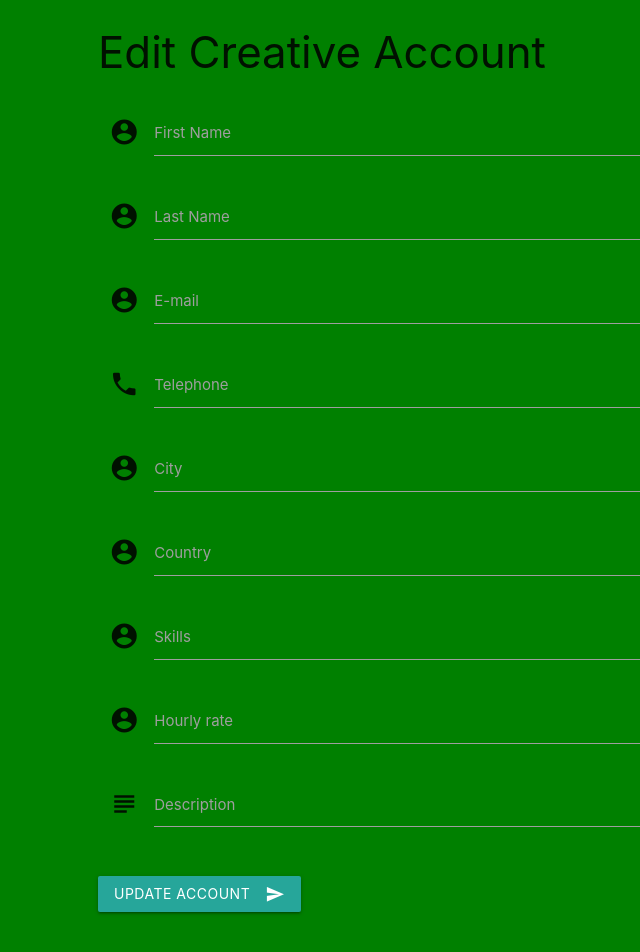
After one commit to Code-Institute-Submissions/robinwesterback-creative-hub, a Flask app: template templates/editCreative.html in a window 1280 px wide. The commit adds this page. Shown: the whole page, without its empty margins (94-734 px from the left). Run offline with Flask 2, Linux system fonts and the light colour scheme; the template is opened without the code that fills it, so the values that code supplies are empty; some libraries are stand-ins or nearby versions.

Commit message:
Add container to the block content. Make it possible to edit and update an account.

```diff
--- a/app.py
+++ b/app.py
@@ -34,6 +34,28 @@
     creatives.insert_one(request.form.to_dict())
     return redirect(url_for('get_creatives'))
 
+@app.route('/edit_creative/<creative_id>')
+def edit_creative(creative_id):
+    the_creative = mongo.db.creatives.find_one({"_id": ObjectId(creative_id)})
+    return render_template('editCreative.html', creative=the_creative)
+
+@app.route('/update_creative/<creative_id>', methods=["POST"])
+def update_creative(creative_id):
+    creatives = mongo.db.creatives
+    creatives.update( {'_id': ObjectId(creative_id)},
+    {
+        'first_name': request.form.get('first_name'),
+        'last_name': request.form.get('last_name'),
+        'email': request.form.get('email'),
+        'phone': request.form.get('phone'),
+        'city': request.form.get('city'),
+        'country': request.form.get('country'),
+        'skills': request.form.get('skills'),
+        'hourly_rate': request.form.get('hourly_rate'),
+        'description': request.form.get('description')
+    })
+    return redirect(url_for('get_creatives'))
+
 
 if __name__ == '__main__':
     app.run(host=os.environ.get('IP'),
--- a/templates/base.html
+++ b/templates/base.html
@@ -11,11 +11,17 @@
       rel="stylesheet"
       href="https://cdnjs.cloudflare.com/ajax/libs/materialize/1.0.0/css/materialize.min.css"
     />
-    <link rel="stylesheet" href="{{url_for('static', filename='css/style.css')}}" type="text/css" />
+    <link
+      rel="stylesheet"
+      href="{{url_for('static', filename='css/style.css')}}"
+      type="text/css"
+    />
     <title>Document</title>
   </head>
   <body>
-    {% block content %} {% endblock %}
+    <div class="container">
+      {% block content %} {% endblock %}
+    </div>
     <script
       src="https://cdnjs.cloudflare.com/ajax/libs/jquery/3.5.1/jquery.min.js"
       integrity="sha512-bLT0Qm9VnAYZDflyKcBaQ2gg0hSYNQrJ8RilYldYQ1FxQYoCLtUjuuRuZo+fjqhx/qtq/1itJ0C2ejDxltZVFg=="
--- /dev/null
+++ b/templates/editCreative.html
@@ -0,0 +1,116 @@
+{% extends 'base.html' %} {% block content %}
+
+<h3>Edit Creative Account</h3>
+<div class="row">
+  <form action="{{ url_for('update_creative', creative_id=creative._id) }}" method="POST" class="col s12">
+    <div class="row">
+      <div class="input-field col s12">
+        <i class="material-icons prefix">account_circle</i>
+        <input
+          id="first_name"
+          name="first_name"
+          type="text"
+          class="validate"
+          value="{{creative.first_name}}"
+        />
+        <label for="first_name">First Name</label>
+      </div>
+      <div class="input-field col s12">
+        <i class="material-icons prefix">account_circle</i>
+        <input
+          id="last_name"
+          name="last_name"
+          type="text"
+          class="validate"
+          value="{{creative.last_name}}"
+        />
+        <label for="last_name">Last Name</label>
+      </div>
+      <div class="input-field col s12">
+        <i class="material-icons prefix">account_circle</i>
+        <input
+          id="email"
+          name="email"
+          type="email"
+          class="validate"
+          value="{{creative.email}}"
+        />
+        <label for="email">E-mail</label>
+      </div>
+      <div class="input-field col s12">
+        <i class="material-icons prefix">phone</i>
+        <input
+          id="phone"
+          name="phone"
+          type="tel"
+          class="validate"
+          value="{{creative.phone}}"
+        />
+        <label for="phone">Telephone</label>
+      </div>
+      <div class="input-field col s12">
+        <i class="material-icons prefix">account_circle</i>
+        <input
+          id="city"
+          name="city"
+          type="text"
+          class="validate"
+          value="{{creative.city}}"
+        />
+        <label for="city">City</label>
+      </div>
+      <div class="input-field col s12">
+        <i class="material-icons prefix">account_circle</i>
+        <input
+          id="country"
+          name="country"
+          type="text"
+          class="validate"
+          value="{{creative.country}}"
+        />
+        <label for="country">Country</label>
+      </div>
+      <div class="input-field col s12">
+        <i class="material-icons prefix">account_circle</i>
+        <input
+          id="skills"
+          name="skills"
+          type="text"
+          class="validate"
+          value="{{creative.skills}}"
+        />
+        <label for="skills">Skills</label>
+      </div>
+      <div class="input-field col s12">
+        <i class="material-icons prefix">account_circle</i>
+        <input
+          id="hourly_rate"
+          name="hourly_rate"
+          type="text"
+          class="validate"
+          value="{{creative.hourly_rate}}"
+        />
+        <label for="hourly_rate">Hourly rate</label>
+      </div>
+      <div class="input-field col s12">
+        <i class="material-icons prefix">subject</i>
+        <textarea
+          id="description"
+          name="description"
+          class="materialize-textarea"
+        >
+{{creative.description}}</textarea
+        >
+        <label for="description">Description</label>
+      </div>
+    </div>
+    <div class="row">
+      <button class="btn waves-effect waves-light" type="submit" name="action">
+        Update Account
+        <i class="material-icons right">send</i>
+      </button>
+    </div>
+  </form>
+</div>
+
+{% endblock %}
```
Also changed, not shown: templates/creatives.html (+8 -2 lines).
